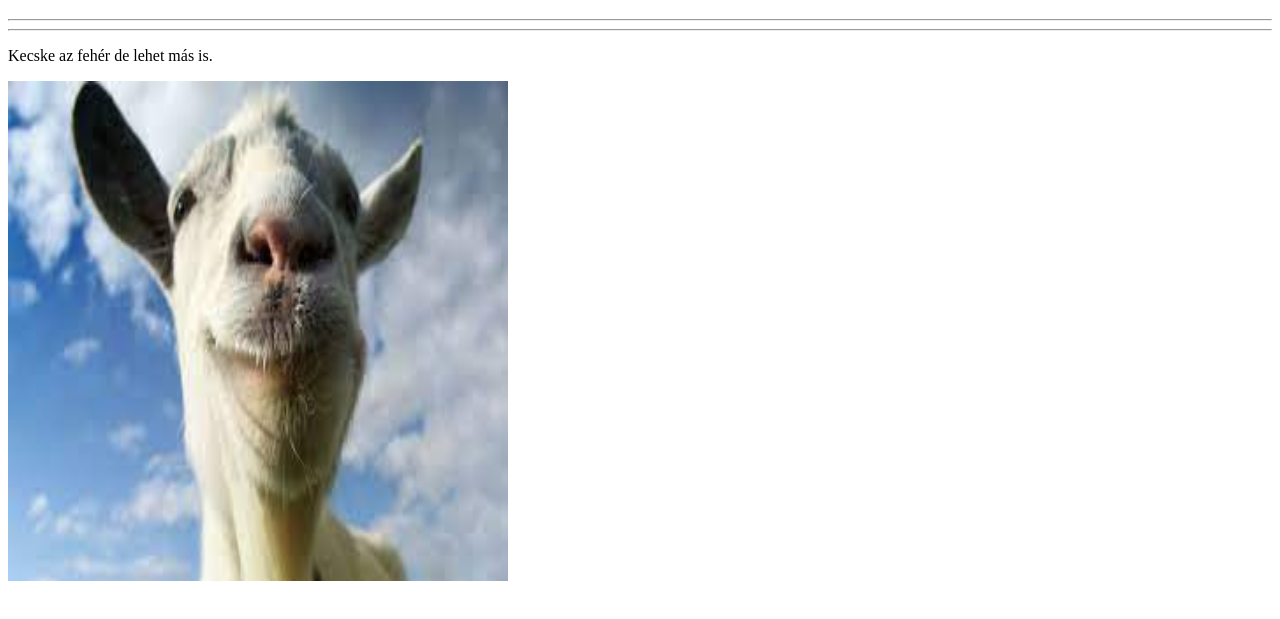
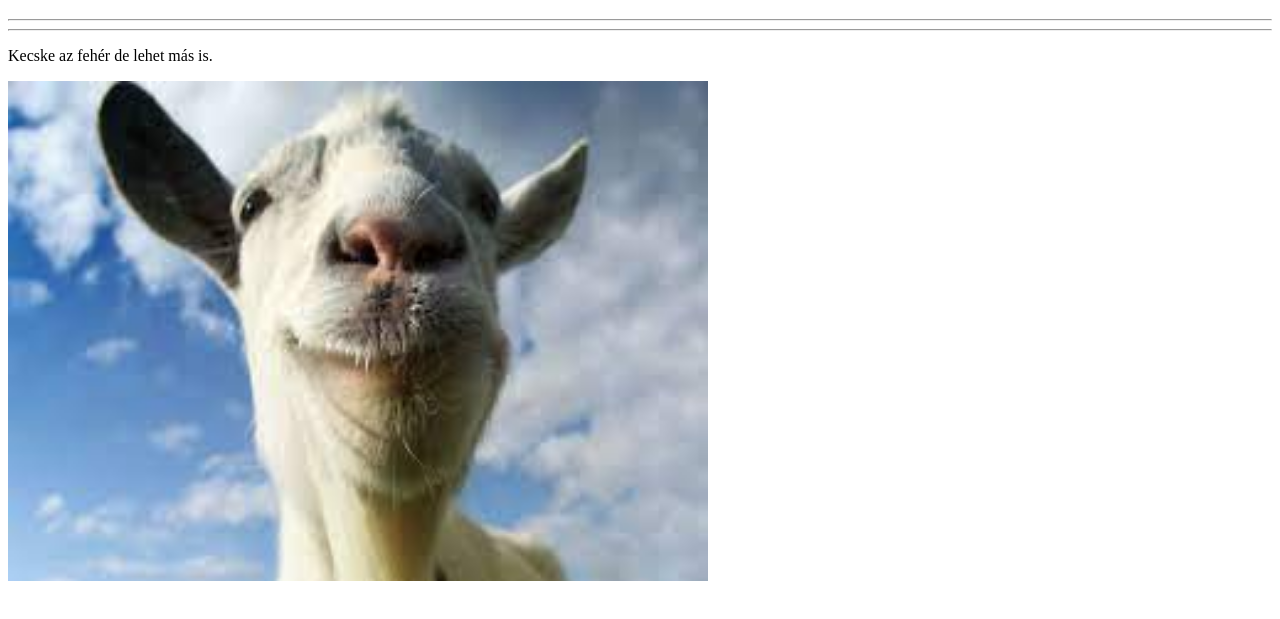
Before and after one commit to turzodorian06/hjhtg4, a plain HTML site: page index.html in a window 1280 px wide. Shown: the part 61-680 px from the top of the page. Drawn offline with Linux system fonts and the light colour scheme.

Commit message:
Update index.html

```diff
--- a/index.html
+++ b/index.html
@@ -10,7 +10,7 @@
   <hr> <hr />
 <p>Kecske az fehér de lehet más is.</p>
 
-<img src="kecske.jpg" alt="kecskekép" width="500"
+<img src="kecske.jpg" alt="kecskekép" width="700"
      height="500">
 </body>
 </html>
```
